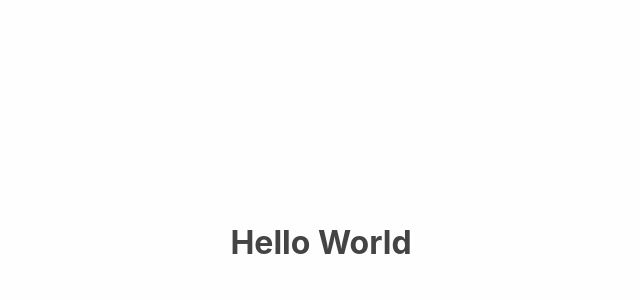
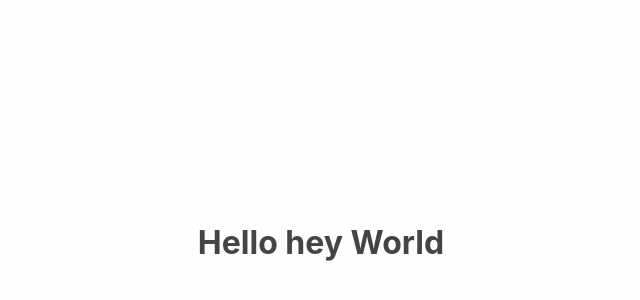
Before and after one commit to Keojac/JS-Game, a plain HTML site: page index.html in a window 1280 px wide. Shown: the part 166-466 px from the top of the page, without its empty margins (319-959 px from the left). Drawn offline with Linux system fonts and the light colour scheme.

Commit message:
Changed message

```diff
--- a/index.html
+++ b/index.html
@@ -10,6 +10,6 @@
 </head>
 
 <body>
-  <h1>Hello World</h1>
+  <h1>Hello hey World</h1>
 </body>
 </html>
```
